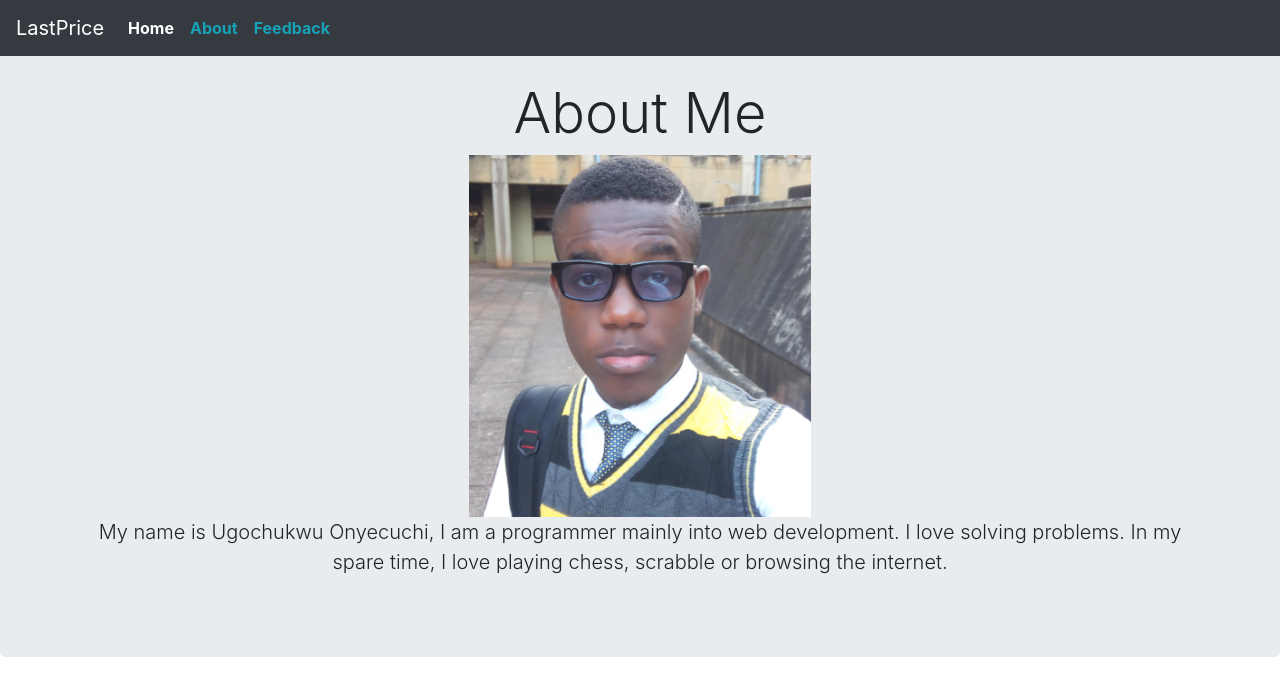
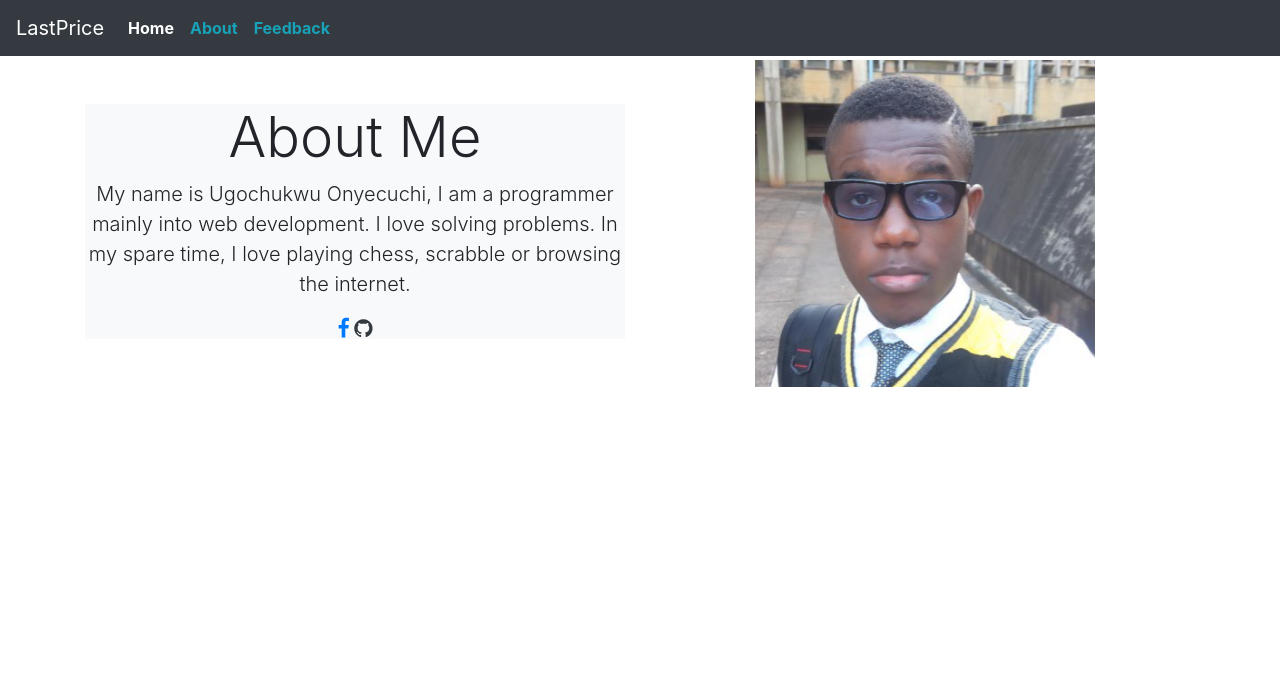
Before and after one commit to ColeDrain/last-price-app, a Django app: page /about/ in a window 1280 px wide. Shown: the top 696 px of the page. Run offline with Django 3.2, Linux system fonts and the light colour scheme; some libraries are stand-ins or nearby versions.

Commit message:
My LastPrice app, fifteenth commit

```diff
--- a/templates/about.html
+++ b/templates/about.html
@@ -1,11 +1,21 @@
 {% extends 'base.html' %}
 {% load static %}
 {% block content %}
-	<div class="jumbotron text-center mt-3">
-	    <div class="container">
-	      <h1 class="display-4">About Me</h1>
-	      <img src="{% static 'ugo3.png' %}">
-	      <p class="lead">My name is Ugochukwu Onyecuchi, I am a programmer mainly into web development. I love solving problems. In my spare time, I love playing chess, scrabble or browsing the internet.</p>
-	    </div>
-	</div>
+<section>
+    <div class="container">
+    	<div class="row">
+    		<div class="col-md-6 mt-5">
+    			<div class="text-center bg-light">
+    				<h1 class="display-4">About Me</h1>
+					<p class="lead">My name is Ugochukwu Onyecuchi, I am a programmer mainly into web development. I love solving problems. In my spare time, I love playing chess, scrabble or browsing the internet.</p>
+					<a href="https://web.facebook.com/profile.php?id=100007069968391"><i class="fa fa-facebook fa-lg"></i></a>
+					<a href="https://github.com/ColeDrain?tab=repositories"><i class="fa fa-github fa-lg text-dark"></i></a>
+    			</div>
+    		</div>
+    		<div class="col-md-6 mt-1">
+    			<img class="img-fluid mx-auto d-block" src="{% static 'ugo4.png' %}">
+    		</div>
+    	</div>
+    </div>
+</section>
 {% endblock content %}
--- a/templates/base.html
+++ b/templates/base.html
@@ -10,7 +10,7 @@
   <link rel="stylesheet" type="text/css" href="{% static 'css/main.css' %}">
 </head>
 <body>
-  <nav class="navbar navbar-expand-sm navbar-dark bg-dark fixed-top">
+  <nav class="navbar navbar-expand-sm navbar-dark bg-dark sticky-top">
     <a class="navbar-brand" href="{% url 'home' %}">LastPrice</a>
     <button class="navbar-toggler" type="button" data-toggle="collapse" data-target="#navbarTogglerDemo02" aria-controls="navbarTogglerDemo02" aria-expanded="false" aria-label="Toggle navigation">
       <span class="navbar-toggler-icon"></span>
--- a/templates/index.html
+++ b/templates/index.html
@@ -3,10 +3,11 @@
 {% block content %}
 
 
-<div class="jumbotron jumbotron-fluid mt-3">
+<div class="jumbotron jumbotron-fluid">
     <div class="container">
       <h1 class="display-4">Welcome to LastPrice</h1>
       <p class="lead">Get an idea of the price of things before going to the market.</p>
+      <p class="lead">Add prices of items you bought to help others.</p>
     </div>
 </div>
 
```
Also changed, not shown: lastprice/settings.py (line endings or trailing spaces), static/ugo4.png (added).
